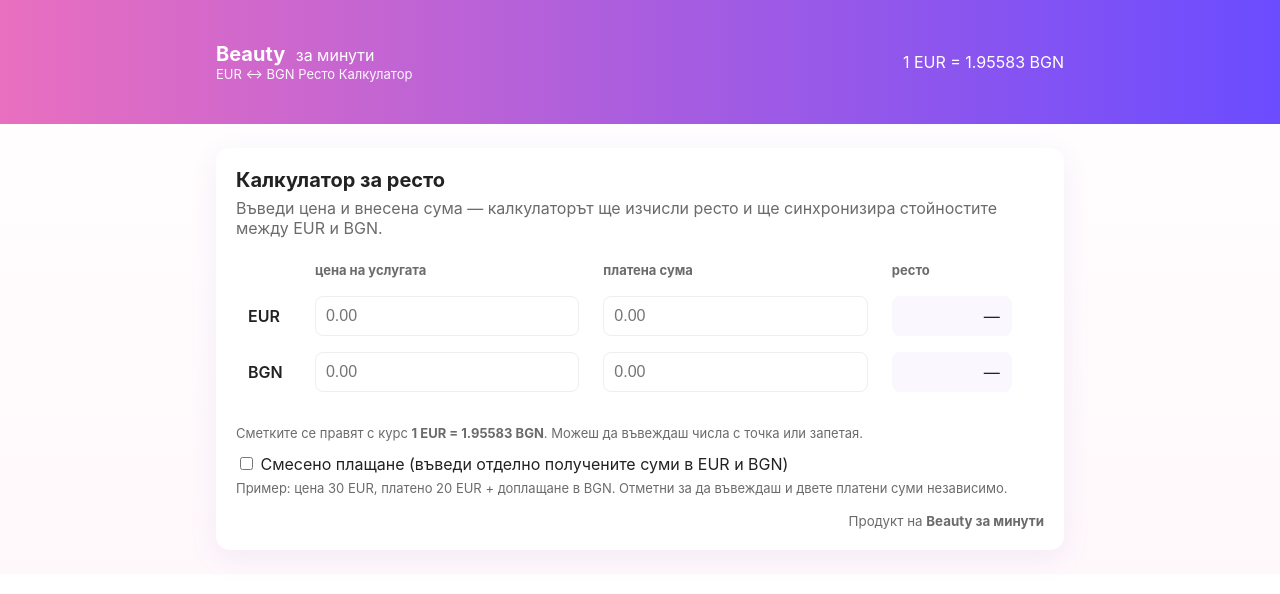
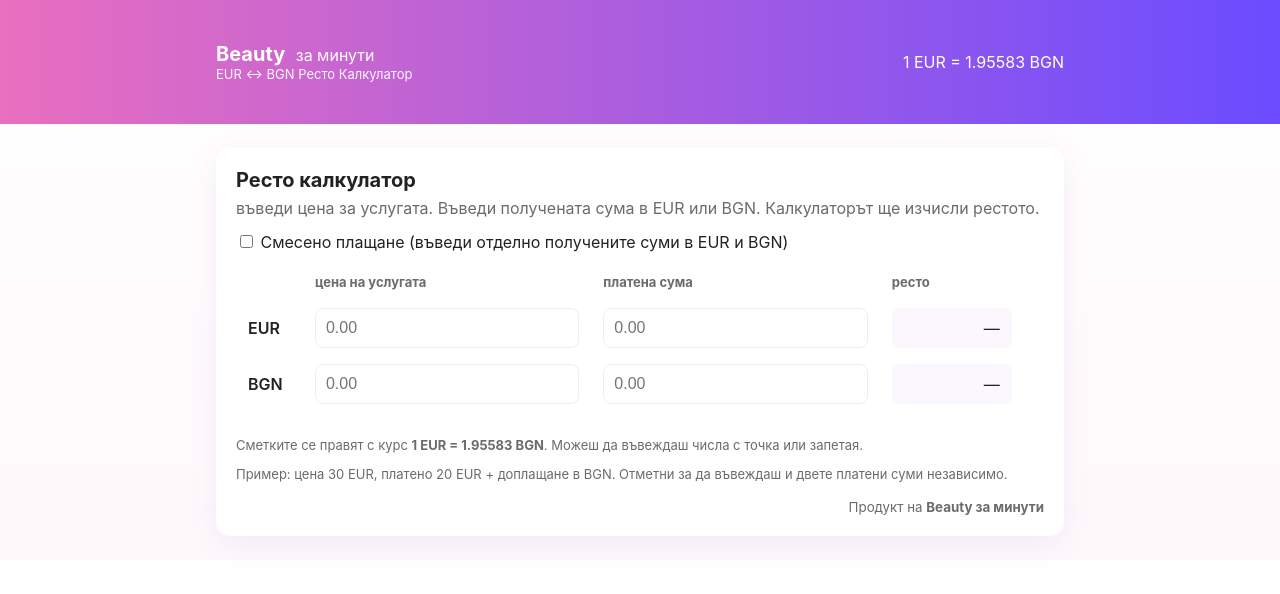
Before and after one commit to ivayloktodorov/beauty-eur-bgn-calc, a plain HTML site: page index.html in a window 1280 px wide. Drawn offline with Linux system fonts and the light colour scheme.

Commit message:
UI: rename app title/H1, update description, move mixed-payment checkbox for better UX

```diff
--- a/index.html
+++ b/index.html
@@ -1,9 +1,9 @@
 <!doctype html>
 <html lang="bg">
-  <head>
+    <head>
     <meta charset="utf-8" />
     <meta name="viewport" content="width=device-width,initial-scale=1" />
-    <title>Beauty за минути — EUR↔BGN Ресто Калкулатор</title>
+    <title>Beauty за минути — Ресто калкулатор</title>
     <link rel="stylesheet" href="css/style.css" />
   </head>
   <body>
@@ -19,8 +19,12 @@
 
     <main class="container">
       <section class="card">
-        <h1>Калкулатор за ресто</h1>
-        <p class="lead">Въведи цена и внесена сума — калкулаторът ще изчисли ресто и ще синхронизира стойностите между EUR и BGN.</p>
+        <h1>Ресто калкулатор</h1>
+        <p class="lead">въведи цена за услугата. Въведи получената сума в EUR или BGN. Калкулаторът ще изчисли рестото.</p>
+
+        <div class="mixed-payment" style="margin-bottom:12px;">
+          <label><input type="checkbox" id="mixed-payment" /> Смесено плащане (въведи отделно получените суми в EUR и BGN)</label>
+        </div>
 
         <div class="table-wrap">
           <table class="calc-table" role="table" aria-label="EUR BGN calculator">
@@ -51,10 +55,6 @@
 
         <div class="notes">
           <p>Сметките се правят с курс <strong>1 EUR = 1.95583 BGN</strong>. Можеш да въвеждаш числа с точка или запетая.</p>
-        </div>
-
-        <div class="mixed-payment">
-          <label><input type="checkbox" id="mixed-payment" /> Смесено плащане (въведи отделно получените суми в EUR и BGN)</label>
           <p class="lead" style="margin-top:6px;color:var(--muted);font-size:13px;">Пример: цена 30 EUR, платено 20 EUR + доплащане в BGN. Отметни за да въвеждаш и двете платени суми независимо.</p>
         </div>
 
```
